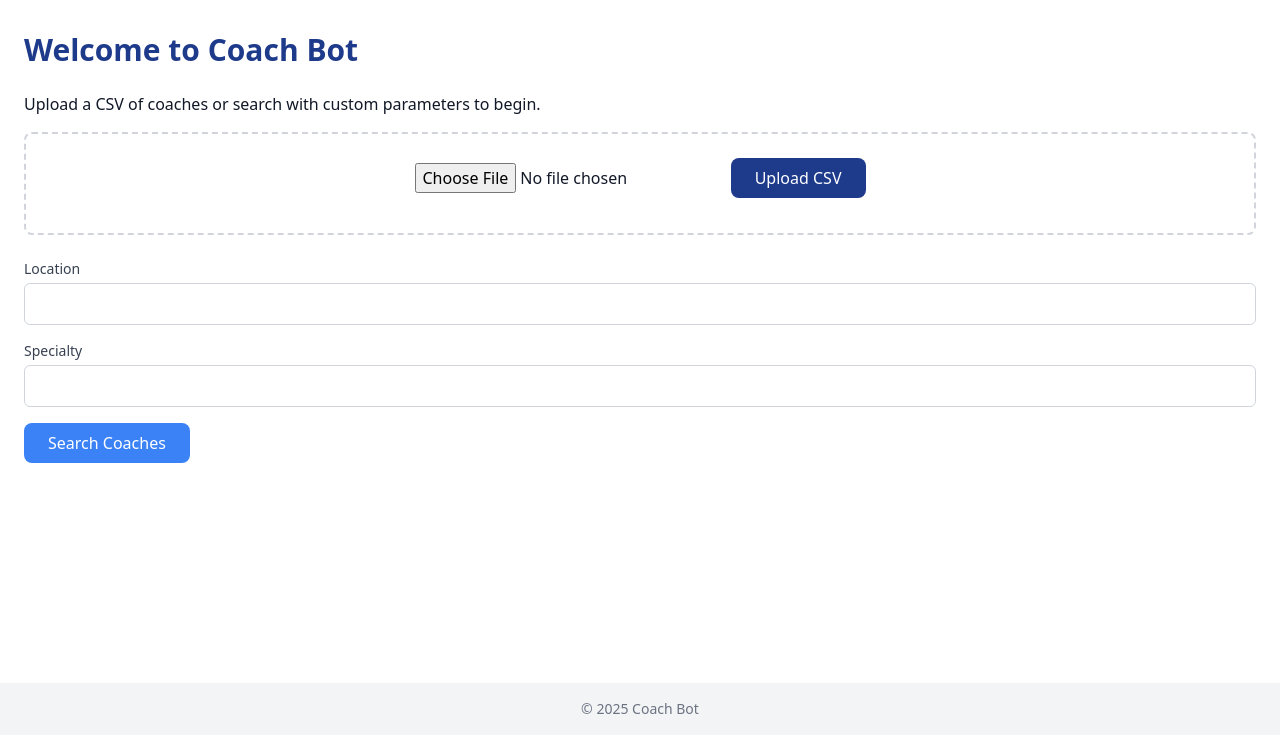
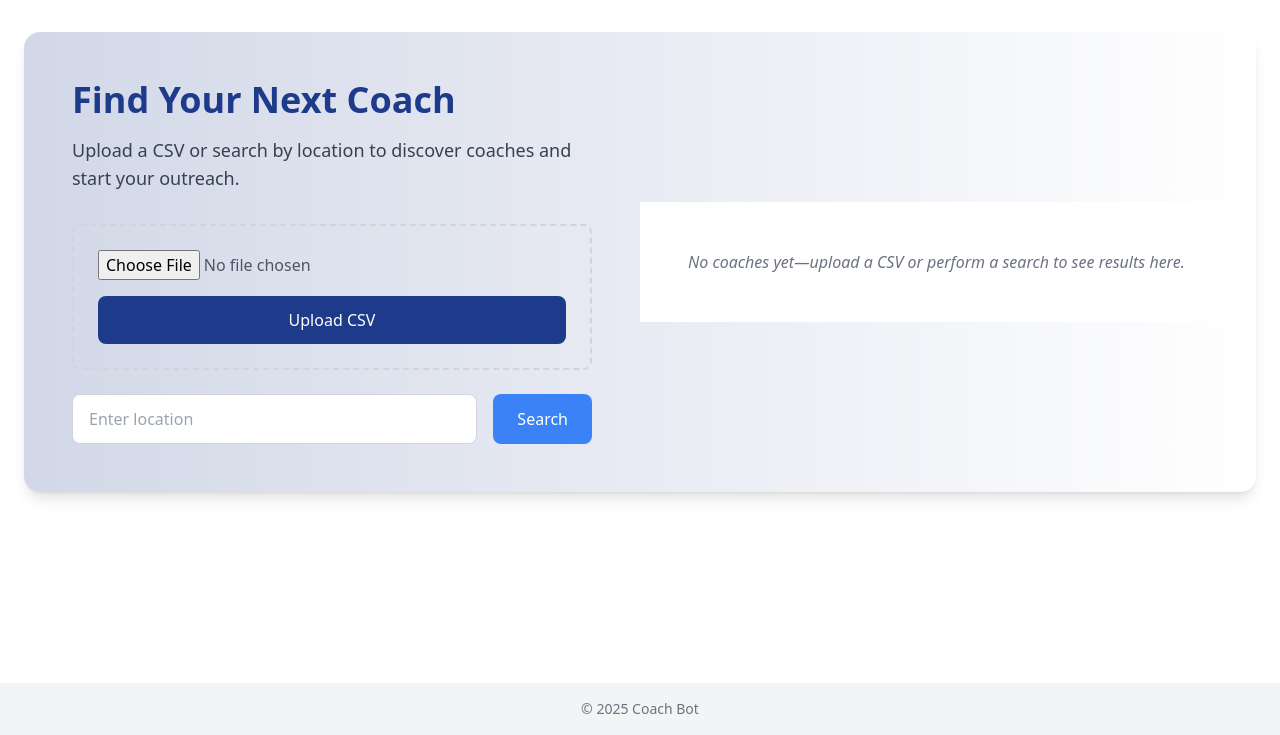
Before and after one commit to SamCrosby1/coach-bot-ui, a Flask app: page / in a window 1280 px wide. Shown: the part 65-800 px from the top of the page. Run offline with Flask 3, Linux system fonts and the light colour scheme; some libraries are stand-ins or nearby versions.

Commit message:
Redesign home hero and wire index route to render coaches

```diff
--- a/app.py
+++ b/app.py
@@ -1,73 +1,44 @@
+# app.py
 import os
 import csv
-from flask import Flask, render_template, request, redirect, url_for
+from flask import Flask, render_template, request
 from dotenv import load_dotenv
 
 load_dotenv()
-
 app = Flask(__name__)
 
-
-@app.route('/', methods=['GET'])
+@app.route('/', methods=['GET', 'POST'])
 def index():
     """
-    Home page: shows CSV uploader and custom search form.
-    """
-    return render_template('index.html')
-
-
-@app.route('/coaches', methods=['GET', 'POST'])
-def coaches():
-    """
-    Coaches page:
-      - POST (CSV): parses uploaded CSV into a list of coaches
-      - GET (form): uses query params (location, specialty) to fetch coaches
-    Renders coaches.html with `coaches` = list of dicts [{id, name, email, thumbnail_url}, …]
+    Home page:
+    - POST (CSV): parse uploaded CSV into coaches_list
+    - GET  (location): fetch coaches_list via Apollo stub
+    Renders index.html with `coaches` for the right panel.
     """
     coaches_list = []
 
     # CSV upload
     if request.method == 'POST' and 'csv_file' in request.files:
-        csv_file = request.files['csv_file']
-        coaches_list = _parse_csv(csv_file)
+        coaches_list = _parse_csv(request.files['csv_file'])
 
-    # Custom search
-    else:
+    # Location search
+    elif request.method == 'GET' and request.args.get('location'):
         location = request.args.get('location', '').strip()
-        specialty = request.args.get('specialty', '').strip()
-        # TODO: replace this stub with your Apollo API integration
-        coaches_list = _fetch_coaches_from_apollo(location, specialty)
+        coaches_list = _fetch_coaches_from_apollo(location)
 
-    return render_template('coaches.html', coaches=coaches_list)
-
+    return render_template('index.html', coaches=coaches_list)
 
 @app.route('/activity', methods=['GET'])
 def activity():
     """
     Activity page: shows email send/open/click stats.
-    Renders activity.html with `activities` = list of dicts
-      [{ to_email, status, opened, clicked }, …]
     """
-    # TODO: replace with real Postmark API calls
-    activities = [
-        # example:
-        # {'to_email': 'alice@example.com', 'status': 'sent', 'opened': '3', 'clicked': '1'},
-    ]
+    activities = []  # TODO: integrate Postmark API
     return render_template('activity.html', activities=activities)
-
-
-@app.route('/generic', methods=['GET'])
-def generic():
-    """
-    A simple placeholder you can delete or repurpose.
-    """
-    return render_template('generic_body.html')
-
 
 def _parse_csv(csv_file):
     """
-    Reads a CSV file (expects columns like name,email,thumbnail_url)
-    and returns a list of coach dicts.
+    Reads a CSV with headers (id,name,email,thumbnail_url) into a list of dicts.
     """
     text = csv_file.stream.read().decode('utf-8').splitlines()
     reader = csv.DictReader(text)
@@ -81,20 +52,12 @@ def _parse_csv(csv_file):
         })
     return coaches
 
-
-def _fetch_coaches_from_apollo(location, specialty):
+def _fetch_coaches_from_apollo(location):
     """
-    Stub for Apollo API search. Returns [] until you wire in your API calls.
+    Stub for Apollo API. Replace with real query logic.
     """
-    # Example structure you’ll eventually populate:
-    # return [
-    #   {'id': 1, 'name': 'Jane Doe', 'email': 'jane@coach.com', 'thumbnail_url': 'https://…'},
-    #   …
-    # ]
     return []
-
 
 if __name__ == '__main__':
     port = int(os.getenv('PORT', 5000))
-    # debug=True is handy during development; turn it off in production.
     app.run(host='0.0.0.0', port=port, debug=True)
--- a/templates/index.html
+++ b/templates/index.html
@@ -1,38 +1,65 @@
+<!-- templates/index.html -->
 {% extends "layout.html" %}
-{% block title %}Home — Coach Bot{% endblock %}
+{% block title %}Home — Coach Onboarding Tool{% endblock %}
 
 {% block content %}
-  <h1 class="text-3xl font-bold text-primary mb-6">Welcome to Coach Bot</h1>
-  <p class="mb-4">Upload a CSV of coaches or search with custom parameters to begin.</p>
+<div class="relative flex flex-col lg:flex-row items-center justify-between bg-gradient-to-r from-primary/20 to-white rounded-2xl overflow-hidden shadow-lg">
+  <!-- Left panel: search -->
+  <div class="w-full lg:w-1/2 p-12">
+    <h1 class="text-4xl font-bold text-primary mb-4">Find Your Next Coach</h1>
+    <p class="text-lg text-gray-700 mb-8">
+      Upload a CSV or search by location to discover coaches and start your outreach.
+    </p>
 
-  <div class="space-y-6">
-    <!-- CSV Uploader -->
-    <div class="border-2 border-dashed border-gray-300 rounded-lg p-6 text-center">
-      <form action="/coaches" method="post" enctype="multipart/form-data">
-        <input type="file" name="csv_file" accept=".csv" class="mb-4" />
+    <div class="space-y-6">
+      <!-- CSV Uploader -->
+      <div class="border-2 border-dashed border-gray-300 rounded-lg p-6">
+        <form action="/" method="post" enctype="multipart/form-data">
+          <input type="file"
+                 name="csv_file"
+                 accept=".csv"
+                 class="block w-full text-gray-600 mb-4"
+          />
+          <button type="submit"
+                  class="w-full bg-primary text-white py-3 rounded-lg hover:bg-primary/90 transition">
+            Upload CSV
+          </button>
+        </form>
+      </div>
+
+      <!-- Location Search -->
+      <form action="/" method="get" class="flex space-x-4">
+        <input type="text"
+               name="location"
+               placeholder="Enter location"
+               class="flex-grow border border-gray-300 rounded-lg px-4 py-3 focus:outline-none focus:ring-2 focus:ring-primary"
+        />
         <button type="submit"
-                class="bg-primary text-white px-6 py-2 rounded-lg hover:bg-primary/90">
-          Upload CSV
+                class="bg-accent text-white px-6 py-3 rounded-lg hover:bg-accent/90 transition">
+          Search
         </button>
       </form>
     </div>
+  </div>
 
-    <!-- Custom Search Form -->
-    <form action="/coaches" method="get" class="space-y-4">
-      <div>
-        <label for="location" class="block text-sm font-medium text-gray-700">Location</label>
-        <input type="text" name="location" id="location"
-               class="mt-1 block w-full border border-gray-300 rounded-md px-3 py-2" />
+  <!-- Right panel: results -->
+  <div class="w-full lg:w-1/2 p-12 bg-white">
+    {% if coaches %}
+      <div class="grid grid-cols-1 sm:grid-cols-2 gap-6">
+        {% for coach in coaches %}
+          <div class="p-6 bg-primary/10 rounded-2xl shadow hover:shadow-md transition">
+            <h2 class="text-lg font-semibold text-gray-800 mb-2">{{ coach.name }}</h2>
+            <p class="text-sm text-gray-600 mb-4">{{ coach.email }}</p>
+            <a href="#"
+               class="inline-block text-accent font-medium hover:underline">
+              View Details →
+            </a>
+          </div>
+        {% endfor %}
       </div>
-      <div>
-        <label for="specialty" class="block text-sm font-medium text-gray-700">Specialty</label>
-        <input type="text" name="specialty" id="specialty"
-               class="mt-1 block w-full border border-gray-300 rounded-md px-3 py-2" />
-      </div>
-      <button type="submit"
-              class="bg-accent text-white px-6 py-2 rounded-lg hover:bg-accent/90">
-        Search Coaches
-      </button>
-    </form>
+    {% else %}
+      <p class="text-gray-500 italic">No coaches yet—upload a CSV or perform a search to see results here.</p>
+    {% endif %}
   </div>
+</div>
 {% endblock %}
```
